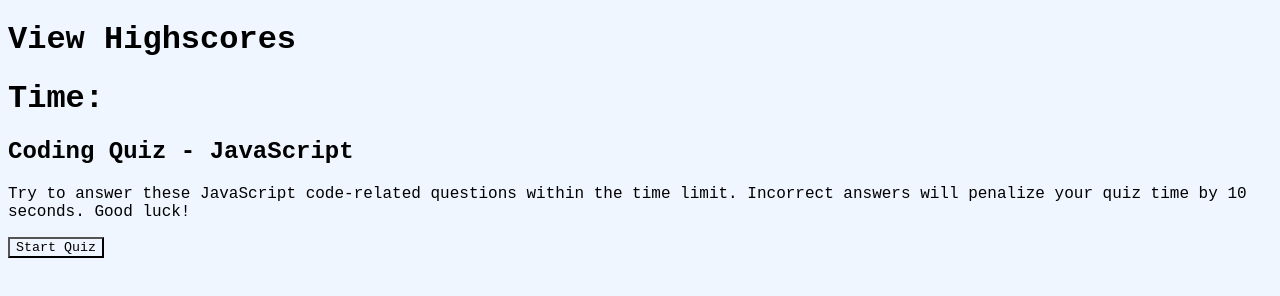
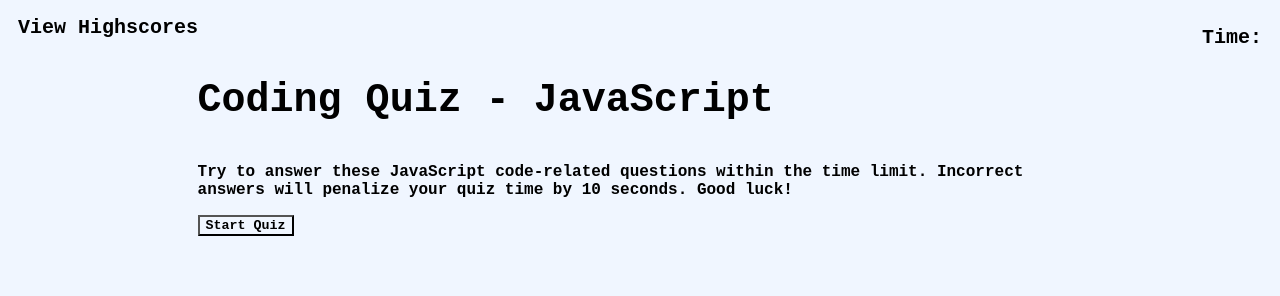
Before and after one commit to lnsvn/04-web-apis, a plain HTML site: page index.html in a window 1280 px wide. Drawn offline with Linux system fonts and the light colour scheme.

Commit message:
appearance

```diff
--- a/assets/css/style.css
+++ b/assets/css/style.css
@@ -1,6 +1,7 @@
 *{
     background-color: #f0f6ff;
     font-family: 'Courier New', Courier, monospace;
+    box-sizing: border-box;
 }
 
 body{
@@ -8,19 +9,50 @@ body{
 }
 
 header{
-
+   margin: 20px 10px;
 }
 
-h1{
+h1,
+h2{
+    font-size: 20px;
+    display: inline;
+    line-height: 1px;
+}
 
+header h2{
+    float: right;
 }
 
 main{
-
+    width: 70%;
+    margin-left: auto;
+    margin-right: auto;
 }
 
 .instructions{
 
+}
+
+h3{
+    font-size: 40px;
+}
+
+p,
+button{
+    font-weight: bold;
+}
+
+.start-btn:hover{
+    background-color: #fff;
+}
+
+.start-btn:active{
+    border: 0px;
+    background-color: #fff;
+}
+
+.start-btn:focus{
+    border: auto;
 }
 
 .questions{
--- a/index.html
+++ b/index.html
@@ -13,15 +13,15 @@
 
     <header>
         <h1 id="view-highscores">View Highscores</h1>
-        <h1 id="timer" class="timer">Time: </h1>
+        <h2 id="timer" class="timer">Time: </h2>
     </header>
 
     <main>
 
         <section id="instruction-container" class="instructions">
-            <h2>Coding Quiz - JavaScript</h2>
+            <h3>Coding Quiz - JavaScript</h3>
             <p>Try to answer these JavaScript code-related questions within the time limit. Incorrect answers will penalize your quiz time by 10 seconds. Good luck!</p>
-            <button id="start-btn">Start Quiz</button>
+            <button id="start-btn" class="start-btn">Start Quiz</button>
         </section>
 
         <section id="question-container" class="questions">
```
